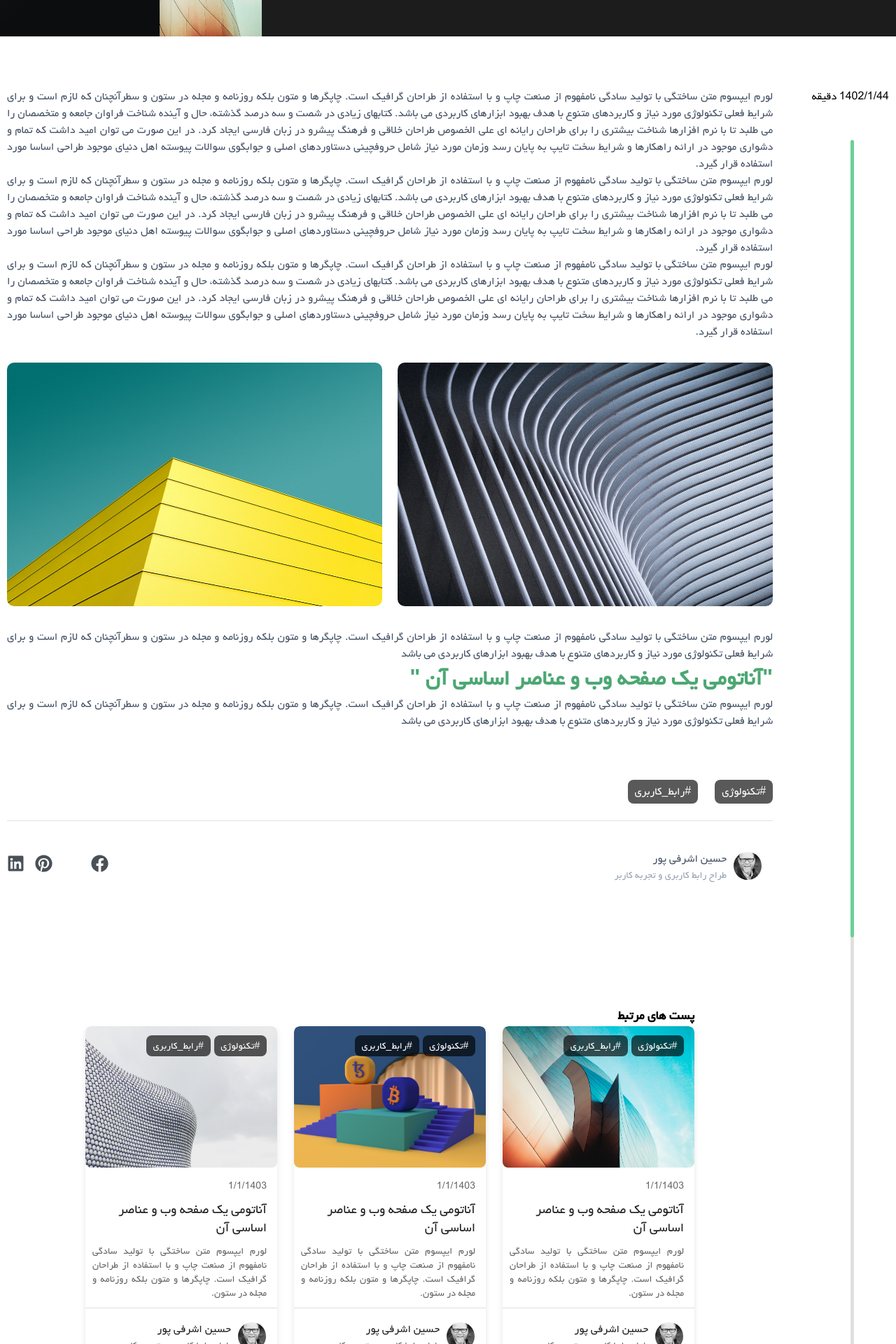
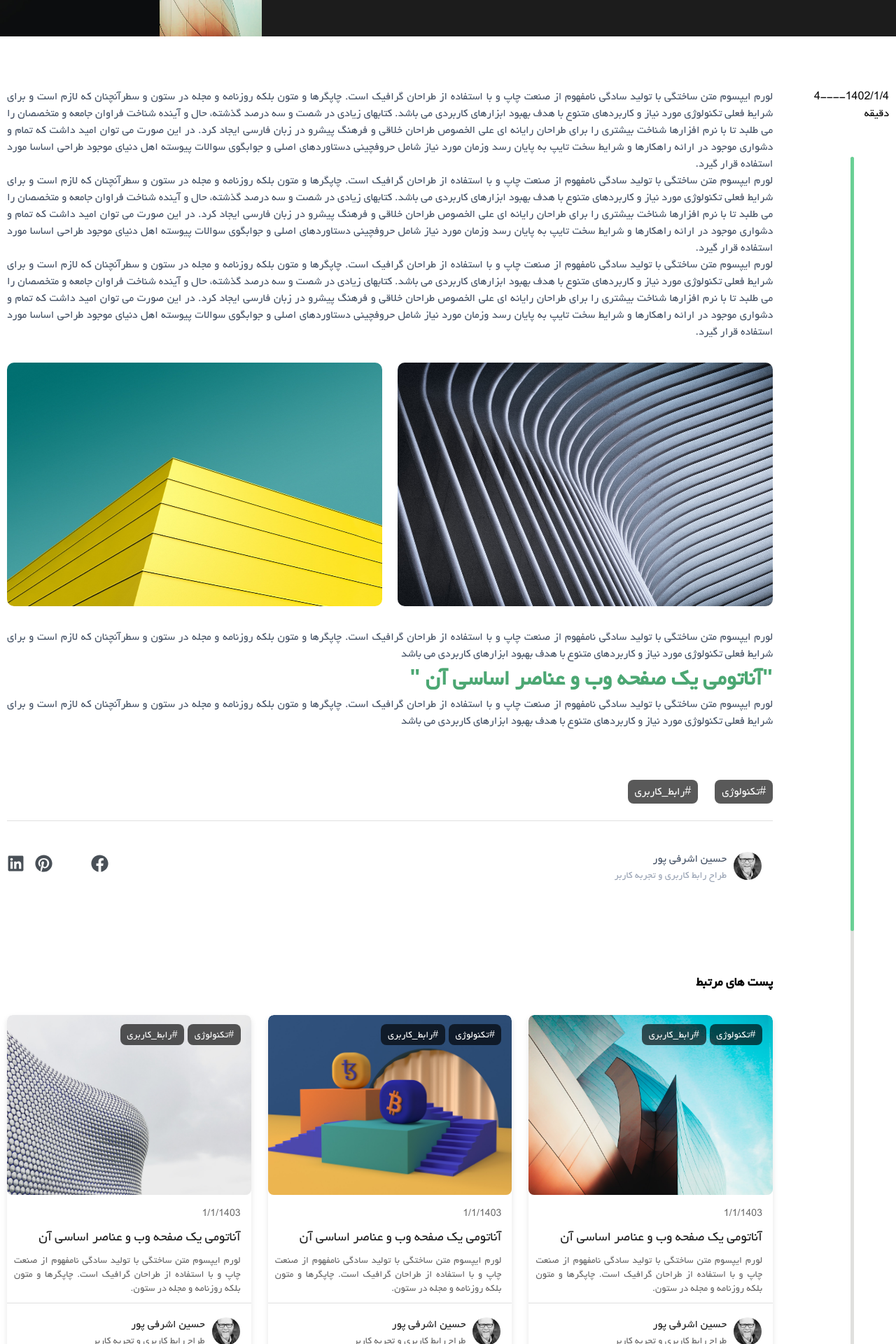
Before and after one commit to amiriar/sadra-v1, a React (Vite) app: page /blog/1 in a window 1280 px wide. Shown: the part 820-2740 px from the top of the page at 70% size. Built offline with nearby package versions, Linux system fonts and the light colour scheme; some icons are missing.

Commit message:
help needed in blogdetail

```diff
--- a/src/pages/Blog.jsx
+++ b/src/pages/Blog.jsx
@@ -35,7 +35,8 @@ function Blog() {
             </div>
             <div className='blogCardsContainer'>
                 <Grid container spacing={3}>
-                    {BlogDB.map((card, index) => (
+                    {
+                        BlogDB.map((card, index) => (
                             <Grid item key={index} xs={12} sm={6} md={4}>
                                 {/* Adjust the xs, sm, and md values to control the number of cards per row */}
                                 <BlogCard
@@ -50,7 +51,8 @@ function Blog() {
                                     hashtags={card.hashtags}
                                 />
                             </Grid>
-                    ))}
+                            ))
+                    }
                 </Grid>
             </div>
         </>
--- a/src/pages/BlogDetails.css
+++ b/src/pages/BlogDetails.css
@@ -229,7 +229,7 @@
 
 .BlogRelatablePosts{
     box-sizing: border-box !important;
-    padding: 3rem 7rem;
+    /* padding: 3rem 7rem; */
     width: 100%;
 }
 .blogCardsContainer {
--- a/src/pages/BlogDetails.jsx
+++ b/src/pages/BlogDetails.jsx
@@ -19,8 +19,6 @@ import { FaLinkedin } from "react-icons/fa";
 import { FaSquareXTwitter } from "react-icons/fa6";
 import { FaFacebook } from "react-icons/fa";
 
-// variables:
-let counter = 0;
 
 function BlogDetails() {
     const { id } = useParams()
@@ -107,7 +105,7 @@ function BlogDetails() {
                         </div>
                     </div>
                     <div className='BlogRelatablePosts'>
-                        <h3 dir='rtl'>پست های مرتبط</h3>
+                        <h3 dir='rtl' style={{marginBottom:"2rem"}}>پست های مرتبط</h3>
                         <div className='blogCardsContainer' dir='rtl'>
                             {
                                 <Grid container spacing={3}>
@@ -157,13 +155,12 @@ function BlogDetails() {
                 </div>
                 <div className='timeProgressBlogDetails' dir='rtl'>
                     <span>1402/1/4</span>
-                    {/* <span><Line/></span> */}
+                    <span>----</span>
                     <span>4 دقیقه</span>
                     <VerticalProgressBar bgcolor={"#6AD095"} progress={"60"} width={"5px"}/>
                     <span id="dissapear">پایان</span>
                 </div>
             </div>
-
         </div>
     )
 }
```
Lines whose indentation alone changed are shown as unchanged.
